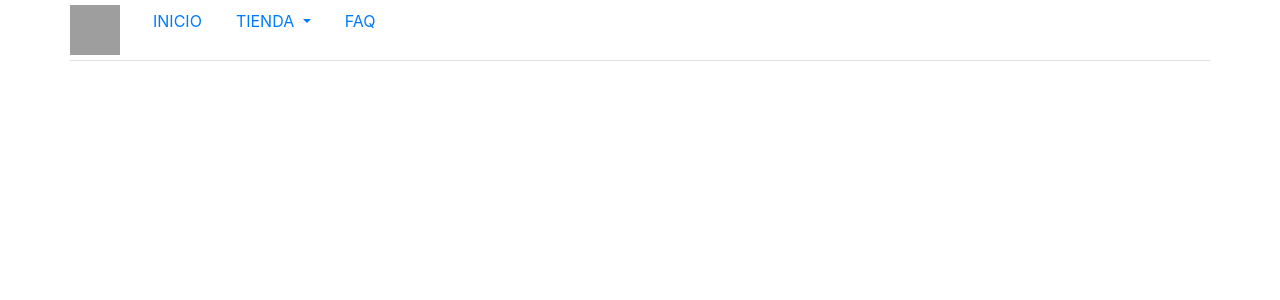
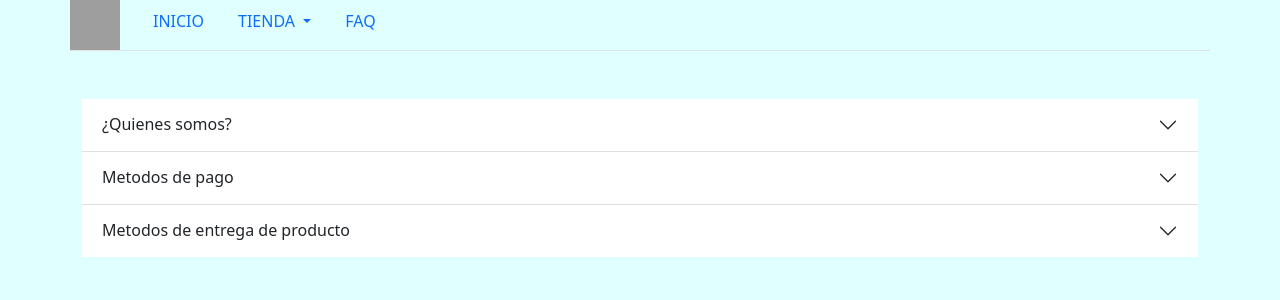
Before and after one commit to DonThomas98/tiendaDjango, a Django app: page /faq in a window 1280 px wide. Shown: the top 300 px of the page. Run offline with Django 3.2, Linux system fonts and the light colour scheme; some libraries are stand-ins or nearby versions; grey boxes are pictures that could not be loaded.

Commit message:
Se agrega informacion al faq

```diff
--- a/templates/base.html
+++ b/templates/base.html
@@ -7,22 +7,14 @@
   <meta name="viewport" content="width=device-width, initial-scale=1">
 <!--icono pagina-->
 <link rel="shortcut icon" type="image/png" href="{% static 'img/icon.jpg' %}"/>
- <!-- Latest compiled and minified CSS -->
-<link rel="stylesheet" href="https://maxcdn.bootstrapcdn.com/bootstrap/4.5.2/css/bootstrap.min.css">
-
-<!-- jQuery library -->
-<script src="https://ajax.googleapis.com/ajax/libs/jquery/3.5.1/jquery.min.js"></script>
-
-<!-- Popper JS -->
-<script src="https://cdnjs.cloudflare.com/ajax/libs/popper.js/1.16.0/umd/popper.min.js"></script>
-
-<!-- Latest compiled JavaScript -->
-<script src="https://maxcdn.bootstrapcdn.com/bootstrap/4.5.2/js/bootstrap.min.js"></script>
+<link href="https://cdn.jsdelivr.net/npm/bootstrap@5.0.0-beta2/dist/css/bootstrap.min.css" rel="stylesheet" integrity="sha384-BmbxuPwQa2lc/FVzBcNJ7UAyJxM6wuqIj61tLrc4wSX0szH/Ev+nYRRuWlolflfl" crossorigin="anonymous">
+<script src="https://cdn.jsdelivr.net/npm/@popperjs/core@2.6.0/dist/umd/popper.min.js" integrity="sha384-KsvD1yqQ1/1+IA7gi3P0tyJcT3vR+NdBTt13hSJ2lnve8agRGXTTyNaBYmCR/Nwi" crossorigin="anonymous"></script>
+<script src="https://cdn.jsdelivr.net/npm/bootstrap@5.0.0-beta2/dist/js/bootstrap.min.js" integrity="sha384-nsg8ua9HAw1y0W1btsyWgBklPnCUAFLuTMS2G72MMONqmOymq585AcH49TLBQObG" crossorigin="anonymous"></script>
 
 </head>
-<body>
+<body style="background-color: lightcyan">
 
-<ul class="nav nav-tabs container-lg ">
+<ul class="nav nav-tabs container" >
    <li>
     <a class="navbar-brand" href="#">
     <img src="{% static 'img/icon.jpg' %}" width="50" height="50" class="d-inline-block align-top" alt="">
--- a/templates/faq.html
+++ b/templates/faq.html
@@ -1,3 +1,49 @@
 {% extends 'base.html' %}
 
 {% block title %}Preguntas Frecuentes{% endblock title%}
+
+{% block carrusel %}
+{% endblock carrusel %}
+
+{% block contenido %}
+<br>
+<div class="container">
+
+<div class="accordion accordion-flush" id="acordionbotstrap">
+  <div class="accordion-item">
+    <h2 class="accordion-header" id="flush-headingOne">
+      <button title="Toca el texto para ver la explicacion" class="accordion-button collapsed" type="button" data-bs-toggle="collapse" data-bs-target="#flush-collapseOne" aria-expanded="false" aria-controls="flush-collapseOne">
+        ¿Quienes somos?
+      </button>
+    </h2>
+    <div id="flush-collapseOne" class="accordion-collapse collapse" aria-labelledby="flush-headingOne" data-bs-parent="#acordionbotstrap">
+      <div class="accordion-body">Somos Detocris, una Pyme radicada en Quinta Normal , dedicada a la venta de artículos de decoración, perfumes y ropa de cama.</div>
+    </div>
+  </div>
+  <div class="accordion-item">
+    <h2 class="accordion-header" id="flush-headingTwo">
+      <button title="Toca el texto para ver la explicacion" class="accordion-button collapsed" type="button" data-bs-toggle="collapse" data-bs-target="#flush-collapseTwo" aria-expanded="false" aria-controls="flush-collapseTwo">
+        Metodos de pago
+      </button>
+    </h2>
+    <div id="flush-collapseTwo" class="accordion-collapse collapse" aria-labelledby="flush-headingTwo" data-bs-parent="#acordionbotstrap">
+      <div class="accordion-body">Actualmente poseemos los metodos de pago en efectivo , metodo por el cual se reserva el producto hasta el momento de pago , el producto se puede reservar hasta por 3 dias. </div>
+    </div>
+  </div>
+  <div class="accordion-item">
+    <h2 class="accordion-header" id="flush-headingThree">
+      <button title="Toca el texto para ver la explicacion" class="accordion-button collapsed" type="button" data-bs-toggle="collapse" data-bs-target="#flush-collapseThree" aria-expanded="false" aria-controls="flush-collapseThree">
+        Metodos de entrega de producto
+      </button>
+    </h2>
+    <div id="flush-collapseThree" class="accordion-collapse collapse" aria-labelledby="flush-headingThree" data-bs-parent="#acordionbotstrap">
+      <div class="accordion-body">Al momento de reservar su producto , debe venir a buscarlo y mostrar el orden de producto , despues de esto debe cancelar el producto en caja , momento en que se le entregara.</div>
+    </div>
+  </div>
+</div>
+
+
+
+</div>
+<!--Fin container de preguntas-->
+{% endblock %}
```
Also changed, not shown: other parts of templates/base.html (+37 -2 lines), static/img/car1.jpeg (added), static/img/car2.jpeg (added), static/img/car3.jpeg (added), templates/home.html (line endings or trailing spaces).
